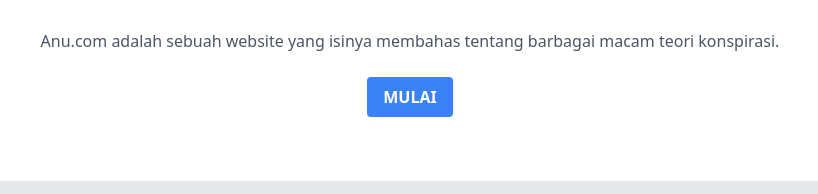
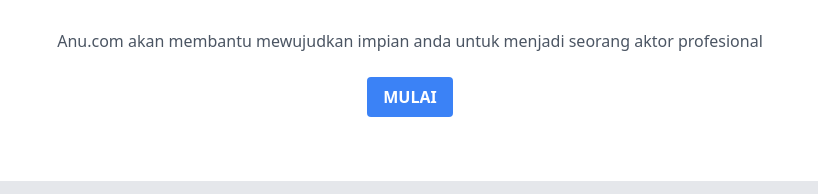
Before and after one commit to dhimassatrio7/tugas_tailwind, a website: page src/index.html in a window 1280 px wide. Shown: the part 171-365 px from the top of the page, 230-1048 px from the left. Drawn offline with Linux system fonts and the light colour scheme.

Commit message:
update html

```diff
--- a/src/index.html
+++ b/src/index.html
@@ -5,7 +5,7 @@
     <meta charset="UTF-8">
     <meta name="viewport" content="width=device-width, initial-scale=1.0">
     <link href="../dist/output.css" rel="stylesheet">
-    <title>Landing Page</title>
+    <title>Landing Page Anu.com</title>
 </head>
 
 <body>
@@ -25,8 +25,8 @@
     <section class="py-16 justify-center">
         <div class="container mx-auto px-4 text-center">
             <h1 class="text-4xl font-bold text-gray-800 mb-8">Welcome to Anu.com</h1>
-            <p class="text-gray-600 mb-6">Anu.com adalah sebuah website yang isinya membahas tentang barbagai macam
-                teori konspirasi.</p>
+            <p class="text-gray-600 mb-6">Anu.com akan membantu mewujudkan impian anda untuk menjadi seorang aktor
+                profesional</p>
             <a href="#"
                 class="inline-block bg-blue-500 hover:bg-blue-600 text-white font-bold py-2 px-4 rounded">MULAI</a>
         </div>
```
